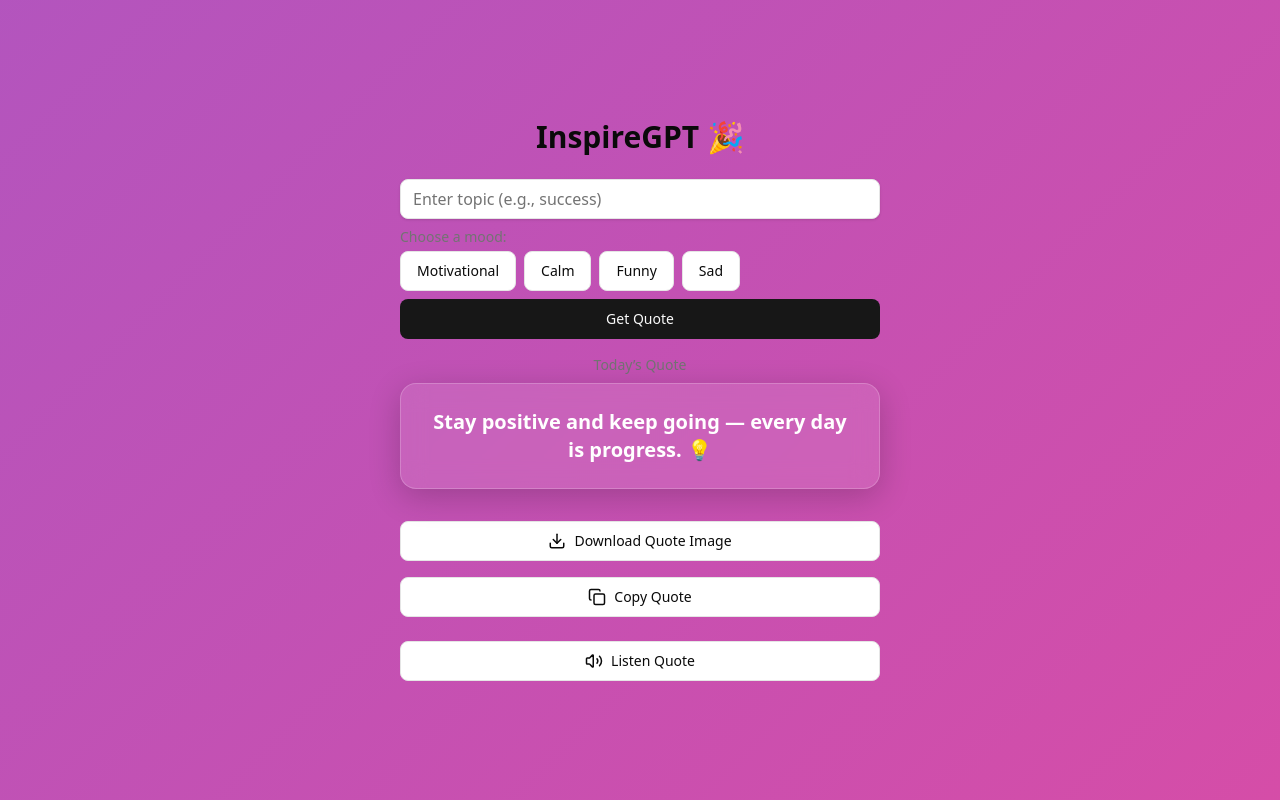
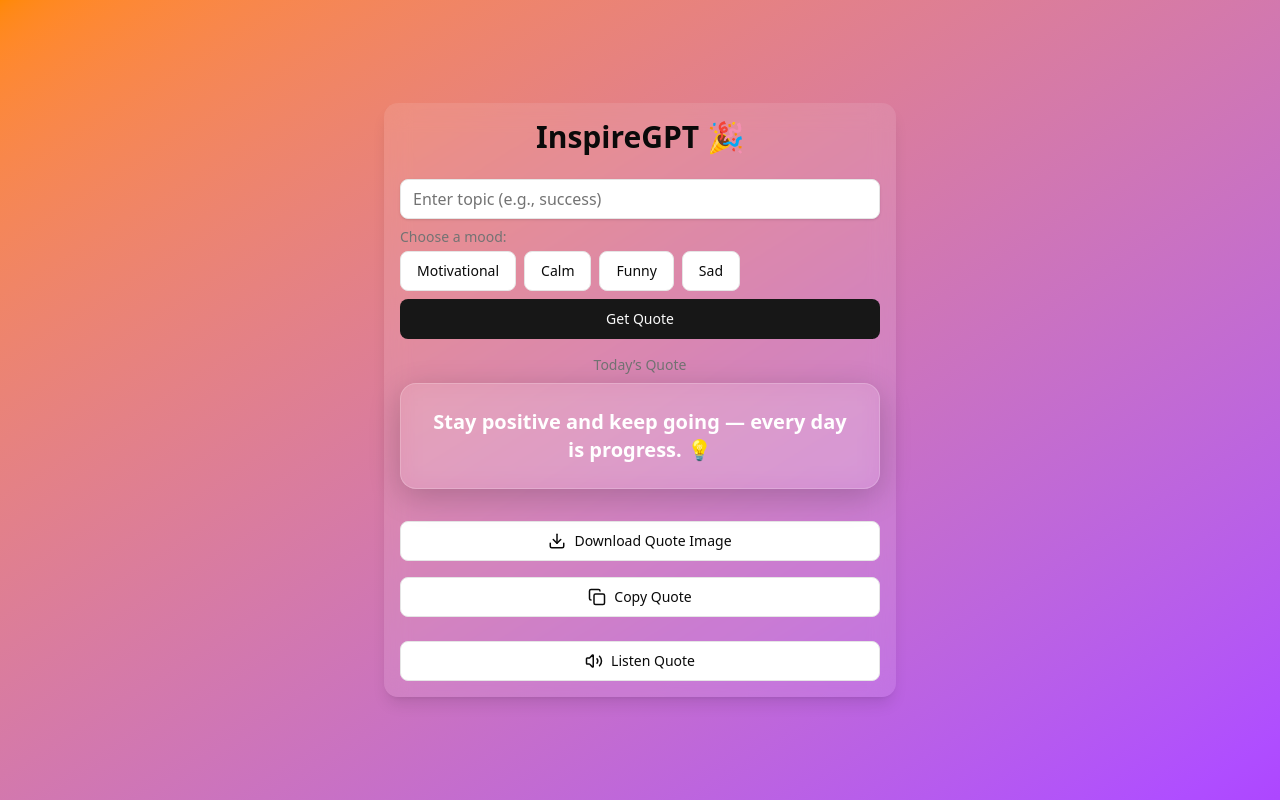
Before and after one commit to beginnercodee/InspireGPT, a Next.js app: page / in a window 1280 px wide. Built offline with nearby package versions, Linux system fonts and the light colour scheme; no server answers.

Commit message:
feat: add random gradient background on page load

```diff
--- a/src/app/globals.css
+++ b/src/app/globals.css
@@ -130,6 +130,7 @@ body {
   padding: 0;
 }
 
+
 @keyframes gradientShift {
   0% { background-position: 0% 50%; }
   50% { background-position: 100% 50%; }
--- a/src/app/page.tsx
+++ b/src/app/page.tsx
@@ -10,6 +10,20 @@ import { motion } from "framer-motion";
 import QuoteCard from "@/components/QuoteCard";
 
 export default function Home() {
+  const gradients = [
+  "from-purple-500 to-pink-500",
+  "from-blue-500 to-cyan-500",
+  "from-green-400 to-emerald-500",
+  "from-yellow-400 to-orange-500",
+  "from-indigo-500 to-purple-500"
+];
+const [gradient, setGradient] = useState(gradients[0]);
+
+useEffect(() => {
+  setGradient(gradients[Math.floor(Math.random() * gradients.length)]);
+}, []);
+
+
   const [input, setInput] = useState("");
   const [mood, setMood] = useState("");
   const [quote, setQuote] = useState("");
@@ -93,7 +107,10 @@ export default function Home() {
   };
 
   return (
-    <main className="relative z-10 max-w-lg mx-auto min-h-screen flex flex-col justify-center p-4 space-y-4">
+    <div className="min-h-screen w-full bg-gradient-to-br from-orange-400 to-purple-500 flex justify-center items-center p-4">
+    <main className="relative z-10 max-w-lg w-full flex flex-col justify-center p-4 space-y-4 bg-white/10 backdrop-blur-md rounded-xl shadow-lg">
+
+
       <h1 className="text-3xl font-bold text-center mb-6">InspireGPT 🎉</h1>
 
       <Input
@@ -162,5 +179,6 @@ export default function Home() {
         </>
       )}
     </main>
+    </div>
   );
 }
```
